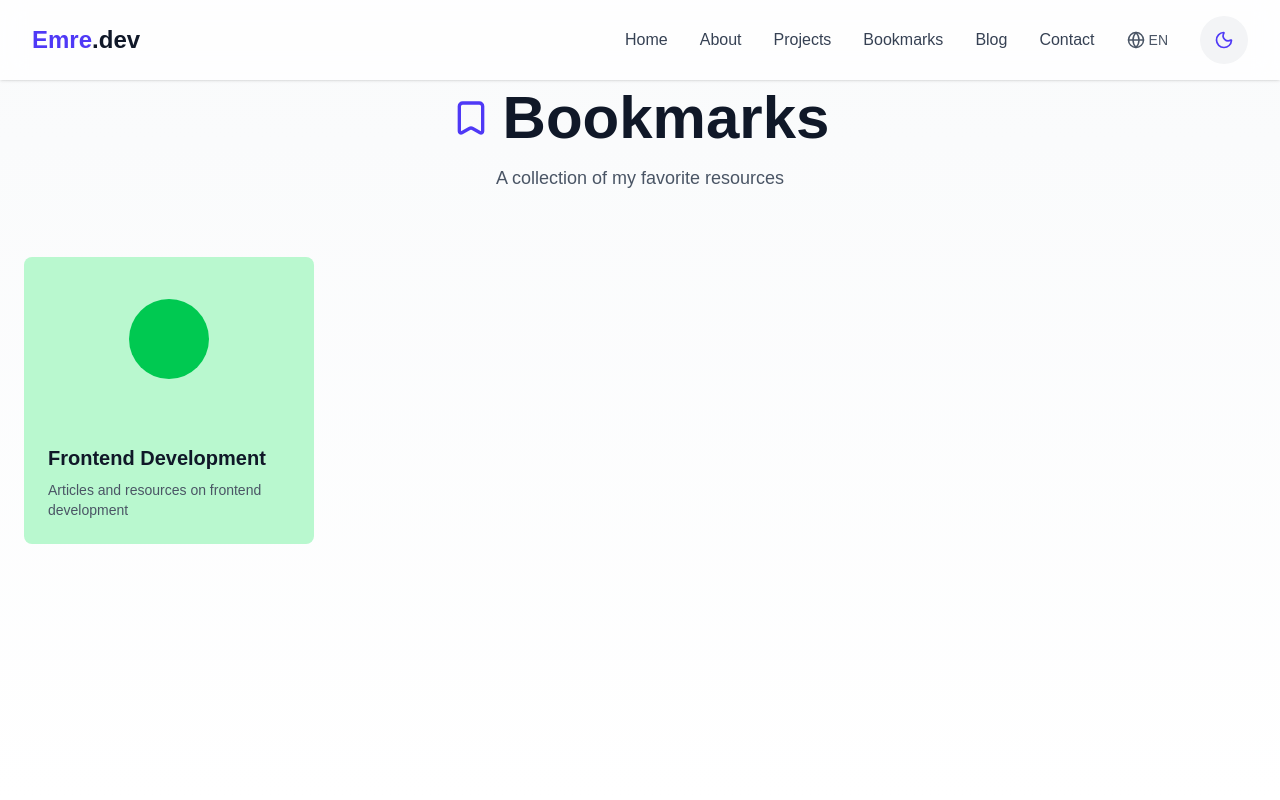
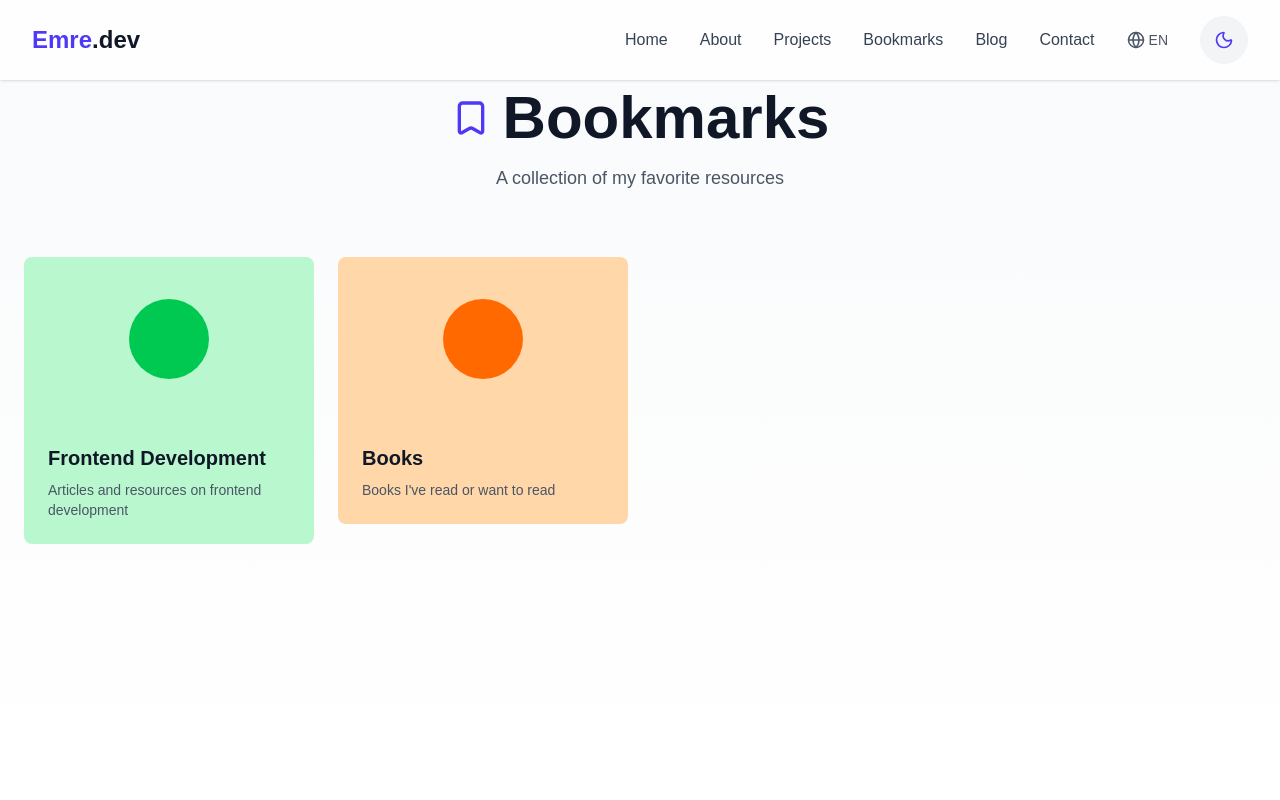
Before and after one commit to emrekrt1655/my-portfolio, a Next.js app: page /Emre_Kurt_CV.pdf/bookmarks in a window 1280 px wide. Shown: the top 800 px of the page. Built offline with nearby package versions, Linux system fonts and the light colour scheme.

Commit message:
feat: add new bookmark for books with localization support

```diff
--- a/app/constants/bookmarks.ts
+++ b/app/constants/bookmarks.ts
@@ -8,5 +8,15 @@ export const bookmarks = [
     bgColor: "bg-green-200",
     circleColor: "bg-green-500",
     url: "https://app.raindrop.io/my/63917209",
+  },
+  {
+    id: "books",
+    titleEn: "Books",
+    titleDe: "Bücher",
+    subtitleEn: "Books I've read or want to read",
+    subtitleDe: "Bücher, die ich gelesen habe oder lesen möchte",
+    bgColor: "bg-orange-200",
+    circleColor: "bg-orange-500",
+    url: "https://app.raindrop.io/my/64031614",
   }
 ];
```
